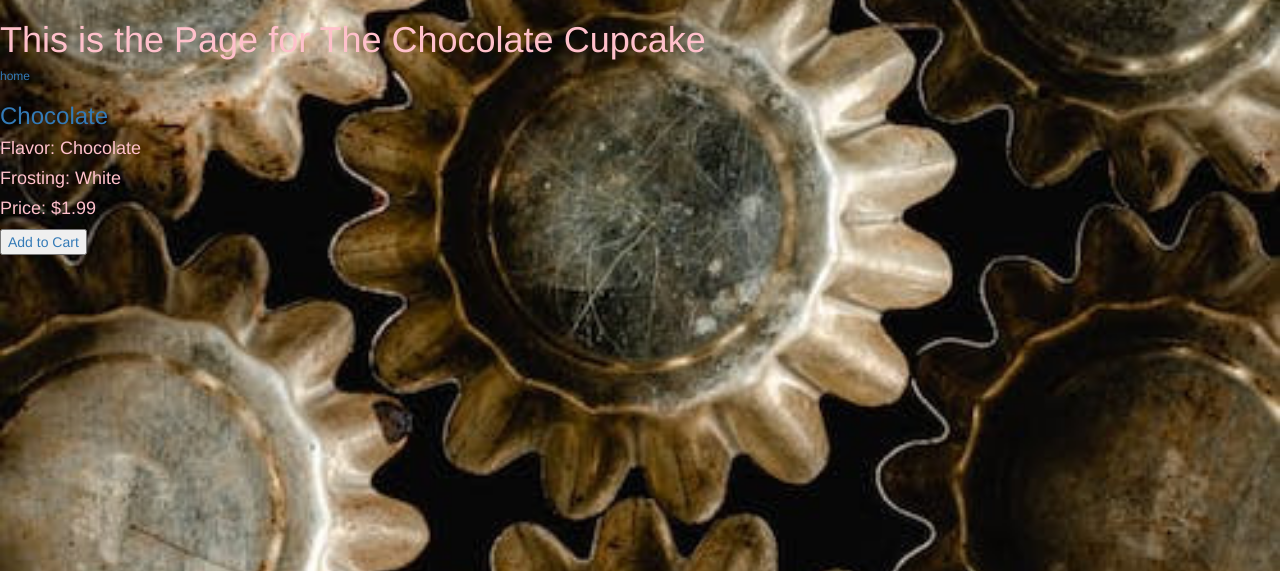
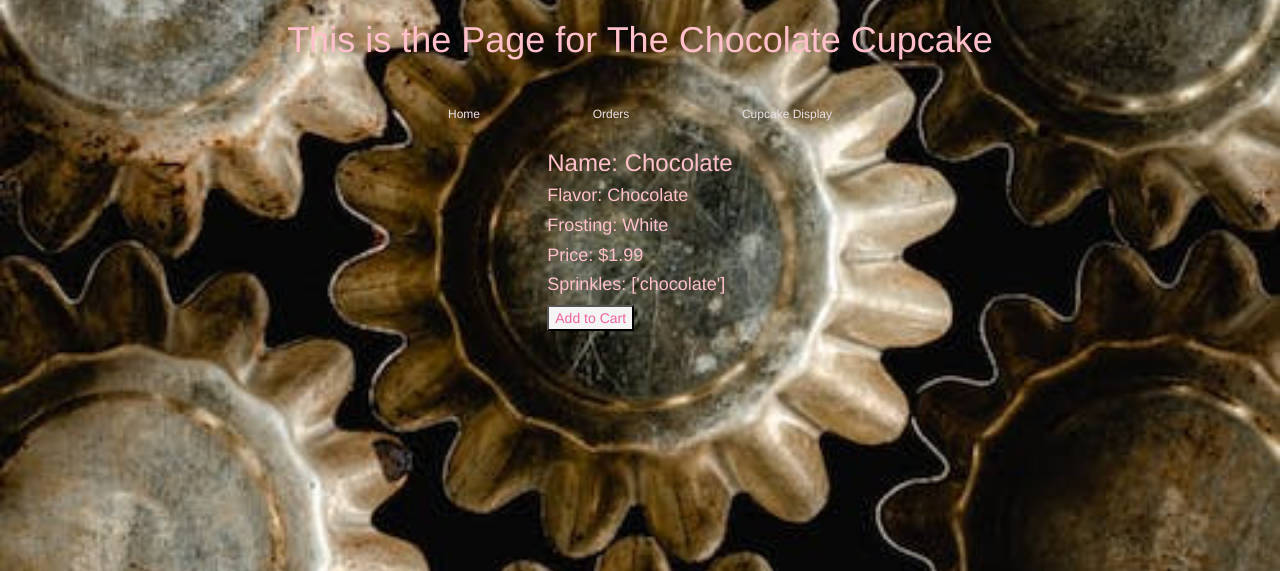
Before and after one commit to rachelbarkanic/project_2, a Flask app: page /individual_cupcake/Chocolate in a window 1280 px wide. Shown: the top 571 px of the page. Run offline with Flask 2, Linux system fonts and the light colour scheme.

Commit message:
making it pretty

```diff
--- a/orders.csv
+++ b/orders.csv
@@ -2,3 +2,4 @@ size,name,price,flavor,frosting,sprinkles,filling
 mini,Chocolate,1.99,Chocolate,White,['chocolate'],
 mini,Chocolate,1.99,Chocolate,White,['chocolate'],
 regular,Unicorn,3.99,vanilla,chocolate,['rainbow'],strawberry
+regular,Death by Chocolate,3.99,Chocolate,chocolate,['chocolate'],chocolate
--- a/server.py
+++ b/server.py
@@ -24,12 +24,12 @@ def add_cupcake(name):
 
 @app.route('/individual_cupcake/<name>')
 def individual_cupcake(name):
-    cupcake = find_cupcake("cupcakes.csv", name)
+    cupcake = find_cupcake('cupcakes.csv', name)
 
     if cupcake:
-        return render_template("individual_cupcake.html", cupcake=cupcake)
+        return render_template('individual_cupcake.html', cupcake=cupcake)
     else:
-        return "Sorry cupcake not found."
+        return 'Sorry cupcake not found.'
 
 @app.route('/order')
 def order():
--- a/static/styles.css
+++ b/static/styles.css
@@ -4,5 +4,48 @@ body {
     background-repeat:no-repeat;
     background-position: center;
     background-size: 100%;
+    display: flex;
+    flex-direction: column;
+    justify-content: center;
+    align-items: center;
+}
+
+#nav {
+    flex-wrap: flex;
+    flex-direction: row;
+    position: absolute;
+    justify-content: space-between;
+    transform: translate(-50%, -50%);
+    top: 15%;
+    left: 50%;
+    width: 30vw;
+}
+
+ul {
+    list-style-type: none;
+    display: flex;
+    padding: 18px 0;
+    justify-content: space-between;
+    font-size: 24px;
+}
+
+header {
+    font-size: 50px;
+}
+
+a {
+    color: rgb(233, 226, 233);
+}
+
+a:hover {
+    color: rgb(212, 57, 129);
+}
+
+button {
+    background-color: rgb(244, 244, 244);
+    color: rgb(237, 100, 157);
+}
+
+#cupcake {
 
 }
--- a/templates/individual_cupcake.html
+++ b/templates/individual_cupcake.html
@@ -4,9 +4,9 @@
     <meta charset="UTF-8">
     <meta http-equiv="X-UA-Compatible" content="IE=edge">
     <meta name="viewport" content="width=device-width, initial-scale=1.0">
-    <title>{{ cupcake["name"] }}</title>
+    <title>{{ cupcake["name"] }} Cupcake</title>
     <link rel="stylesheet" href="https://cdn.jsdelivr.net/npm/bootstrap@3.4.1/dist/css/bootstrap.min.css" integrity="sha384-HSMxcRTRxnN+Bdg0JdbxYKrThecOKuH5zCYotlSAcp1+c8xmyTe9GYg1l9a69psu" crossorigin="anonymous">
-    <link rel="stylesheet" type="text/css" href="static/styles.css" />
+    <link rel="stylesheet" type="text/css" href="{{ url_for('static', filename='styles.css') }}" />
 </head>
 <body>
 
@@ -14,15 +14,21 @@
         <h1>This is the Page for The {{ cupcake["name"] }} Cupcake</h1>
     </header>
     <main>
-        <a href="{{ url_for('home') }}"><h6>home</h6></a>
+        <br><br><br>
+        <div id="nav">
+            <ul>
+            <li><a href="{{ url_for('home') }}"><h6>Home</h6></a></li>
+            <li><a href="{{ url_for('order') }}"><h6>Orders</h6></a></li>
+            <li><a href="{{ url_for('all_cupcakes') }}"><h6>Cupcake Display</h6></a></li>
+            </ul>
+        </div>
 
             <div class="cupcake-container">
-                <a href="{{ url_for('individual_cupcake', name=cupcake['name']) }}">
-                    <h3>{{ cupcake["name"] }}</h3>
-                </a>
+                <h3>Name: {{ cupcake["name"] }}</h3>
                 <h4>Flavor: {{ cupcake["flavor"] }}</h4>
                 <h4>Frosting: {{ cupcake["frosting"] }}</h4>
                 <h4>Price: ${{ cupcake["price"] }}</h4>
+                <h4>Sprinkles: {{ cupcake['sprinkles'] }}</h4>
                 <a href="{{ url_for('add_cupcake', name=cupcake['name']) }}">
                     <button>Add to Cart</button>
                 </a>
```
Also changed, not shown: templates/cupcakes.html (+15 -2 lines), templates/index.html (+10 -2 lines), templates/order.html (+14 -1 lines).
